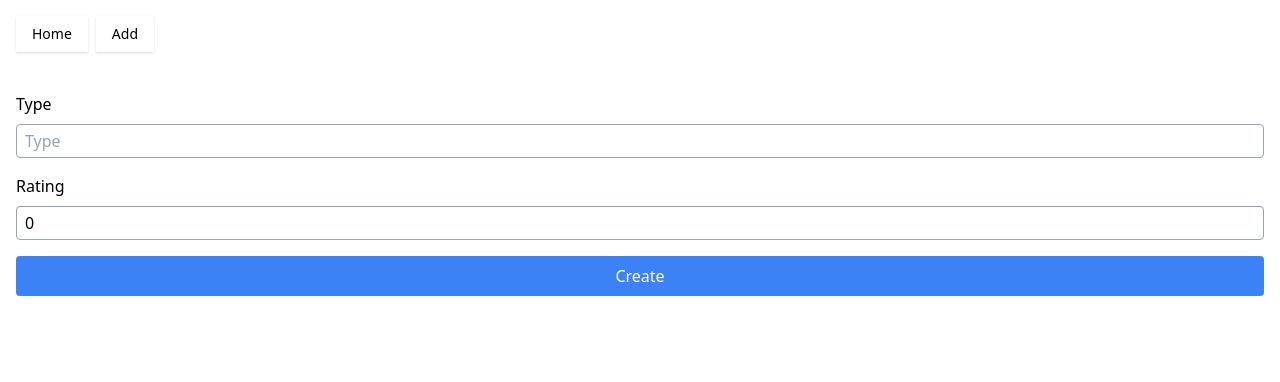
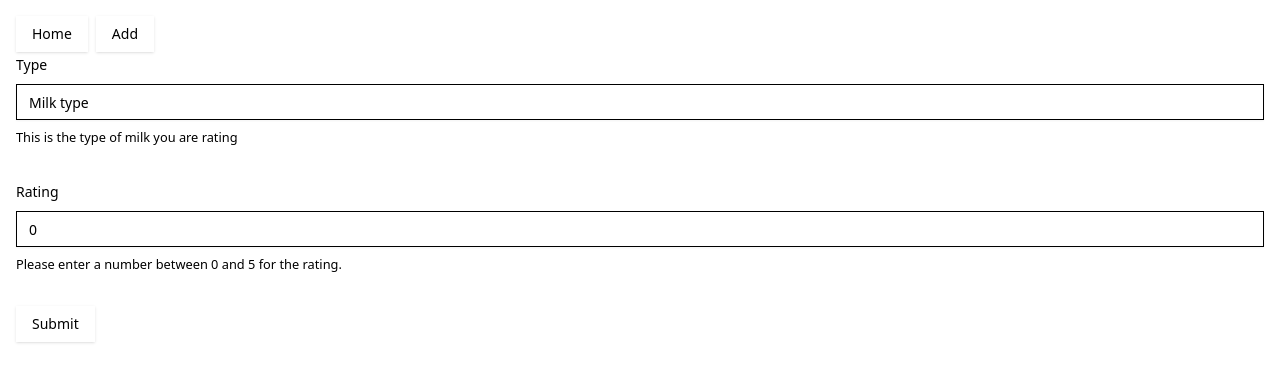
Before and after one commit to paarthd00/React-csharp-template, a React (Vite) app in the folder frontend/: page / in a window 1280 px wide. Both pictures are taken after a click on the button "Add". Shown: the top 382 px of the page. Built offline with nearby package versions, Linux system fonts and the light colour scheme; no server answers.

Commit message:
add zod validation

```diff
--- a/frontend/package.json
+++ b/frontend/package.json
@@ -10,7 +10,9 @@
     "preview": "vite preview"
   },
   "dependencies": {
+    "@hookform/resolvers": "^3.3.4",
     "@radix-ui/react-icons": "^1.3.0",
+    "@radix-ui/react-label": "^2.0.2",
     "@radix-ui/react-slot": "^1.0.2",
     "@tanstack/react-query": "^5.17.15",
     "@tanstack/react-router": "^1.5.4",
@@ -20,8 +22,10 @@
     "clsx": "^2.1.0",
     "react": "^18.2.0",
     "react-dom": "^18.2.0",
+    "react-hook-form": "^7.49.3",
     "tailwind-merge": "^2.2.0",
-    "tailwindcss-animate": "^1.0.7"
+    "tailwindcss-animate": "^1.0.7",
+    "zod": "^3.22.4"
   },
   "devDependencies": {
     "@tanstack/eslint-plugin-query": "^5.17.7",
--- a/frontend/src/components/add-form.tsx
+++ b/frontend/src/components/add-form.tsx
@@ -1,23 +1,41 @@
-import React, { useState } from "react";
+import React from "react";
 import { MilkContext } from "@/context/milk-context";
 import { ViewContext } from "@/context/view-context";
+import { Button } from "@/components/ui/button"
+import { Input } from "@/components/ui/input"
+import {
+  Form,
+  FormControl,
+  FormDescription,
+  FormField,
+  FormItem,
+  FormLabel,
+  FormMessage,
+} from "@/components/ui/form"
+
+import { formSchema } from "@/lib/validation";
+import { zodResolver } from '@hookform/resolvers/zod';
+import { useForm } from "react-hook-form";
+import * as z from 'zod';
+import { createMilk } from "@/network";
+
 export default function AddForm() {
-  const [type, setType] = useState("");
-  const [rating, setRating] = useState(0);
   const [, setMilks] = React.useContext(MilkContext);
   const [, setView] = React.useContext(ViewContext);
 
-  const handleSubmit = async (event: React.FormEvent<HTMLFormElement>) => {
-    event.preventDefault();
+  const form = useForm<z.infer<typeof formSchema>>({
+    resolver: zodResolver(formSchema),
+    defaultValues: {
+      type: "",
+      rating: 0,
+    },
+  })
+
+  const handleSubmit = async (values: z.infer<typeof formSchema>) => {
+    const { type, rating } = values;
     try {
-      const milk = await fetch("/api/milks", {
-        method: "POST",
-        headers: {
-          "Content-Type": "application/json",
-        },
-        body: JSON.stringify({ type, rating }),
-      }).then((response) => response.json());
-      setMilks((milks) => [...milks, milk]);
+      let resMilk = await createMilk(type, rating);
+      setMilks((milks) => [...milks, resMilk]);
       setView("home");
     } catch (error) {
       alert("Error creating milk");
@@ -25,28 +43,51 @@
   };
 
   return (
-    <form className="mt-10 flex flex-col" onSubmit={handleSubmit}>
-      <label className="block mb-2">Type</label>
-      <input
-        className="border border-gray-400 rounded px-2 py-1 mb-4"
-        type="text"
-        placeholder="Type"
-        value={type}
-        onChange={(event) => setType(event.target.value)}
-      />
-
-      <label className="block mb-2">Rating</label>
-      <input
-        className="border border-gray-400 rounded px-2 py-1 mb-4"
-        type="number"
-        placeholder="Rating"
-        value={rating}
-        onChange={(event) => setRating(Number(event.target.value))}
-      />
-
-      <button className="bg-blue-500 text-white px-4 py-2 rounded">
-        Create
-      </button>
-    </form>
+    <Form {...form}>
+      <form onSubmit={form.handleSubmit(handleSubmit)} className="space-y-8">
+        <FormField
+          control={form.control}
+          name="type"
+          render={({ field }) => (
+            <FormItem>
+              <FormLabel>Type</FormLabel>
+              <FormControl>
+                <Input placeholder="Milk type" {...field} />
+              </FormControl>
+              <FormDescription>
+                This is the type of milk you are rating
+              </FormDescription>
+              <FormMessage />
+            </FormItem>
+          )}
+        />
+        <FormField
+          control={form.control}
+          name="rating"
+          render={({ field }) => (
+            <FormItem>
+              <FormLabel>Rating</FormLabel>
+              <FormControl>
+                <Input
+                  type="number"
+                  placeholder="Enter rating (0-5)"
+                  {...field}
+                  onChange={(e) => {
+                    const value = e.target.value;
+                    // Parse the input value as a number
+                    field.onChange(value !== '' ? Number(value) : undefined);
+                  }}
+                />
+              </FormControl>
+              <FormDescription>
+                Please enter a number between 0 and 5 for the rating.
+              </FormDescription>
+              <FormMessage />
+            </FormItem>
+          )}
+        />
+        <Button type="submit">Submit</Button>
+      </form>
+    </Form>
   )
 }
--- a/frontend/src/components/edit-form.tsx
+++ b/frontend/src/components/edit-form.tsx
@@ -2,16 +2,39 @@
 import { MilkContext, SelectedMilkContext } from "@/context/milk-context";
 import { ViewContext } from "@/context/view-context";
 import { Button } from "./ui/button";
+import { Input } from "@/components/ui/input"
+import {
+    Form,
+    FormControl,
+    FormDescription,
+    FormField,
+    FormItem,
+    FormLabel,
+    FormMessage,
+} from "@/components/ui/form"
+
+import { formSchema } from "@/lib/validation";
+import { zodResolver } from '@hookform/resolvers/zod';
+import { useForm } from "react-hook-form";
+import * as z from 'zod';
+import { updateMilk } from "@/network";
 
 export default function EditForm() {
     const [, setMilks] = React.useContext(MilkContext);
     const [selectedMilk, setSelectedMilk] = React.useContext(SelectedMilkContext);
     const [, setView] = React.useContext(ViewContext);
-    const [type, setType] = React.useState(selectedMilk?.type);
-    const [rating, setRating] = React.useState(selectedMilk?.rating);
 
-    const handleEditMilk = async (e: React.FormEvent<HTMLFormElement>) => {
-        e.preventDefault();
+    const form = useForm<z.infer<typeof formSchema>>({
+        resolver: zodResolver(formSchema),
+        defaultValues: {
+            type: selectedMilk?.type,
+            rating: selectedMilk?.rating,
+        },
+    })
+
+    const handleEditMilk = async (values: z.infer<typeof formSchema>) => {
+        const { type, rating } = values;
+
         if (!type || !rating || !selectedMilk) {
             alert("Please fill out all fields")
             return
@@ -20,14 +43,7 @@
         let newMilk = selectedMilk; newMilk.type = type; newMilk.rating = rating;
 
         try {
-            await fetch(`api/milks/${selectedMilk?.id}`, {
-                method: "PUT",
-                headers: {
-                    "Content-Type": "application/json",
-                },
-                body: JSON.stringify(newMilk),
-            })
-
+            await updateMilk(selectedMilk?.id, newMilk);
             setMilks((milks) => milks.map((milk) => (milk.id === selectedMilk?.id ? newMilk : milk)));
             setSelectedMilk(null);
             setView("home");
@@ -38,18 +54,50 @@
     }
 
     return (
-        <div className="pt-4">
-            <form className="flex" onSubmit={handleEditMilk}>
-                <input type="text" value={type} onChange={(e) => setType(e.target.value)} />
-                <input min={0} type="number" value={rating} onChange={(e) => {
-                    if (e.target.value === "") {
-                        setRating(0)
-                        return
-                    }
-                    setRating(parseInt(e.target.value))
-                }} />
-                <Button type="submit">Edit</Button>
+        <Form {...form}>
+            <form onSubmit={form.handleSubmit(handleEditMilk)} className="space-y-8">
+                <FormField
+                    control={form.control}
+                    name="type"
+                    render={({ field }) => (
+                        <FormItem>
+                            <FormLabel>Type</FormLabel>
+                            <FormControl>
+                                <Input {...field} />
+                            </FormControl>
+                            <FormDescription>
+                                This is the type of milk you are rating
+                            </FormDescription>
+                            <FormMessage />
+                        </FormItem>
+                    )}
+                />
+                <FormField
+                    control={form.control}
+                    name="rating"
+                    render={({ field }) => (
+                        <FormItem>
+                            <FormLabel>Rating</FormLabel>
+                            <FormControl>
+                                <Input
+                                    type="number"
+                                    {...field}
+                                    onChange={(e) => {
+                                        const value = e.target.value;
+                                        // Parse the input value as a number
+                                        field.onChange(value !== '' ? Number(value) : undefined);
+                                    }}
+                                />
+                            </FormControl>
+                            <FormDescription>
+                                Please enter a number between 0 and 5 for the rating.
+                            </FormDescription>
+                            <FormMessage />
+                        </FormItem>
+                    )}
+                />
+                <Button type="submit">Submit</Button>
             </form>
-        </div>
+        </Form>
     );
 }
--- /dev/null
+++ b/frontend/src/components/ui/form.tsx
@@ -0,0 +1,176 @@
+import * as React from "react"
+import * as LabelPrimitive from "@radix-ui/react-label"
+import { Slot } from "@radix-ui/react-slot"
+import {
+  Controller,
+  ControllerProps,
+  FieldPath,
+  FieldValues,
+  FormProvider,
+  useFormContext,
+} from "react-hook-form"
+
+import { cn } from "@/lib/utils"
+import { Label } from "@/components/ui/label"
+
+const Form = FormProvider
+
+type FormFieldContextValue<
+  TFieldValues extends FieldValues = FieldValues,
+  TName extends FieldPath<TFieldValues> = FieldPath<TFieldValues>
+> = {
+  name: TName
+}
+
+const FormFieldContext = React.createContext<FormFieldContextValue>(
+  {} as FormFieldContextValue
+)
+
+const FormField = <
+  TFieldValues extends FieldValues = FieldValues,
+  TName extends FieldPath<TFieldValues> = FieldPath<TFieldValues>
+>({
+  ...props
+}: ControllerProps<TFieldValues, TName>) => {
+  return (
+    <FormFieldContext.Provider value={{ name: props.name }}>
+      <Controller {...props} />
+    </FormFieldContext.Provider>
+  )
+}
+
+const useFormField = () => {
+  const fieldContext = React.useContext(FormFieldContext)
+  const itemContext = React.useContext(FormItemContext)
+  const { getFieldState, formState } = useFormContext()
+
+  const fieldState = getFieldState(fieldContext.name, formState)
+
+  if (!fieldContext) {
+    throw new Error("useFormField should be used within <FormField>")
+  }
+
+  const { id } = itemContext
+
+  return {
+    id,
+    name: fieldContext.name,
+    formItemId: `${id}-form-item`,
+    formDescriptionId: `${id}-form-item-description`,
+    formMessageId: `${id}-form-item-message`,
+    ...fieldState,
+  }
+}
+
+type FormItemContextValue = {
+  id: string
+}
+
+const FormItemContext = React.createContext<FormItemContextValue>(
+  {} as FormItemContextValue
+)
+
+const FormItem = React.forwardRef<
+  HTMLDivElement,
+  React.HTMLAttributes<HTMLDivElement>
+>(({ className, ...props }, ref) => {
+  const id = React.useId()
+
+  return (
+    <FormItemContext.Provider value={{ id }}>
+      <div ref={ref} className={cn("space-y-2", className)} {...props} />
+    </FormItemContext.Provider>
+  )
+})
+FormItem.displayName = "FormItem"
+
+const FormLabel = React.forwardRef<
+  React.ElementRef<typeof LabelPrimitive.Root>,
+  React.ComponentPropsWithoutRef<typeof LabelPrimitive.Root>
+>(({ className, ...props }, ref) => {
+  const { error, formItemId } = useFormField()
+
+  return (
+    <Label
+      ref={ref}
+      className={cn(error && "text-destructive", className)}
+      htmlFor={formItemId}
+      {...props}
+    />
+  )
+})
+FormLabel.displayName = "FormLabel"
+
+const FormControl = React.forwardRef<
+  React.ElementRef<typeof Slot>,
+  React.ComponentPropsWithoutRef<typeof Slot>
+>(({ ...props }, ref) => {
+  const { error, formItemId, formDescriptionId, formMessageId } = useFormField()
+
+  return (
+    <Slot
+      ref={ref}
+      id={formItemId}
+      aria-describedby={
+        !error
+          ? `${formDescriptionId}`
+          : `${formDescriptionId} ${formMessageId}`
+      }
+      aria-invalid={!!error}
+      {...props}
+    />
+  )
+})
+FormControl.displayName = "FormControl"
+
+const FormDescription = React.forwardRef<
+  HTMLParagraphElement,
+  React.HTMLAttributes<HTMLParagraphElement>
+>(({ className, ...props }, ref) => {
+  const { formDescriptionId } = useFormField()
+
+  return (
+    <p
+      ref={ref}
+      id={formDescriptionId}
+      className={cn("text-[0.8rem] text-muted-foreground", className)}
+      {...props}
+    />
+  )
+})
+FormDescription.displayName = "FormDescription"
+
+const FormMessage = React.forwardRef<
+  HTMLParagraphElement,
+  React.HTMLAttributes<HTMLParagraphElement>
+>(({ className, children, ...props }, ref) => {
+  const { error, formMessageId } = useFormField()
+  const body = error ? String(error?.message) : children
+
+  if (!body) {
+    return null
+  }
+
+  return (
+    <p
+      ref={ref}
+      id={formMessageId}
+      className={cn("text-[0.8rem] font-medium text-destructive", className)}
+      {...props}
+    >
+      {body}
+    </p>
+  )
+})
+FormMessage.displayName = "FormMessage"
+
+export {
+  useFormField,
+  Form,
+  FormItem,
+  FormLabel,
+  FormControl,
+  FormDescription,
+  FormMessage,
+  FormField,
+}
--- /dev/null
+++ b/frontend/src/components/ui/input.tsx
@@ -0,0 +1,25 @@
+import * as React from "react"
+
+import { cn } from "@/lib/utils"
+
+export interface InputProps
+  extends React.InputHTMLAttributes<HTMLInputElement> {}
+
+const Input = React.forwardRef<HTMLInputElement, InputProps>(
+  ({ className, type, ...props }, ref) => {
+    return (
+      <input
+        type={type}
+        className={cn(
+          "flex h-9 w-full rounded-md border border-input bg-transparent px-3 py-1 text-sm shadow-sm transition-colors file:border-0 file:bg-transparent file:text-sm file:font-medium placeholder:text-muted-foreground focus-visible:outline-none focus-visible:ring-1 focus-visible:ring-ring disabled:cursor-not-allowed disabled:opacity-50",
+          className
+        )}
+        ref={ref}
+        {...props}
+      />
+    )
+  }
+)
+Input.displayName = "Input"
+
+export { Input }
--- /dev/null
+++ b/frontend/src/components/ui/label.tsx
@@ -0,0 +1,24 @@
+import * as React from "react"
+import * as LabelPrimitive from "@radix-ui/react-label"
+import { cva, type VariantProps } from "class-variance-authority"
+
+import { cn } from "@/lib/utils"
+
+const labelVariants = cva(
+  "text-sm font-medium leading-none peer-disabled:cursor-not-allowed peer-disabled:opacity-70"
+)
+
+const Label = React.forwardRef<
+  React.ElementRef<typeof LabelPrimitive.Root>,
+  React.ComponentPropsWithoutRef<typeof LabelPrimitive.Root> &
+    VariantProps<typeof labelVariants>
+>(({ className, ...props }, ref) => (
+  <LabelPrimitive.Root
+    ref={ref}
+    className={cn(labelVariants(), className)}
+    {...props}
+  />
+))
+Label.displayName = LabelPrimitive.Root.displayName
+
+export { Label }
--- /dev/null
+++ b/frontend/src/lib/validation.ts
@@ -0,0 +1,5 @@
+import * as z from "zod";
+export const formSchema = z.object({
+  type: z.string(),
+  rating: z.number().min(0).max(5),
+});
```
Also changed, not shown: frontend/src/network.ts (+21 -0 lines), 1 other file (tests, documents, lock files or other folders).
